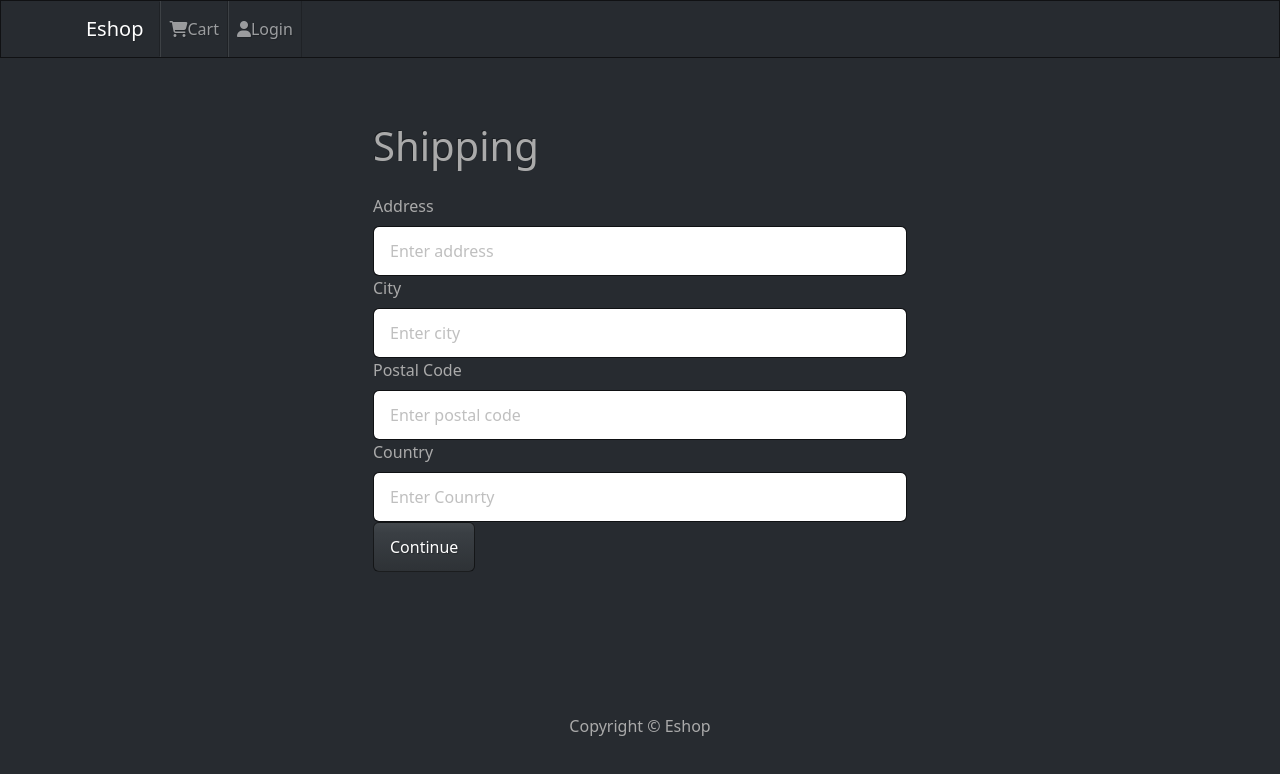
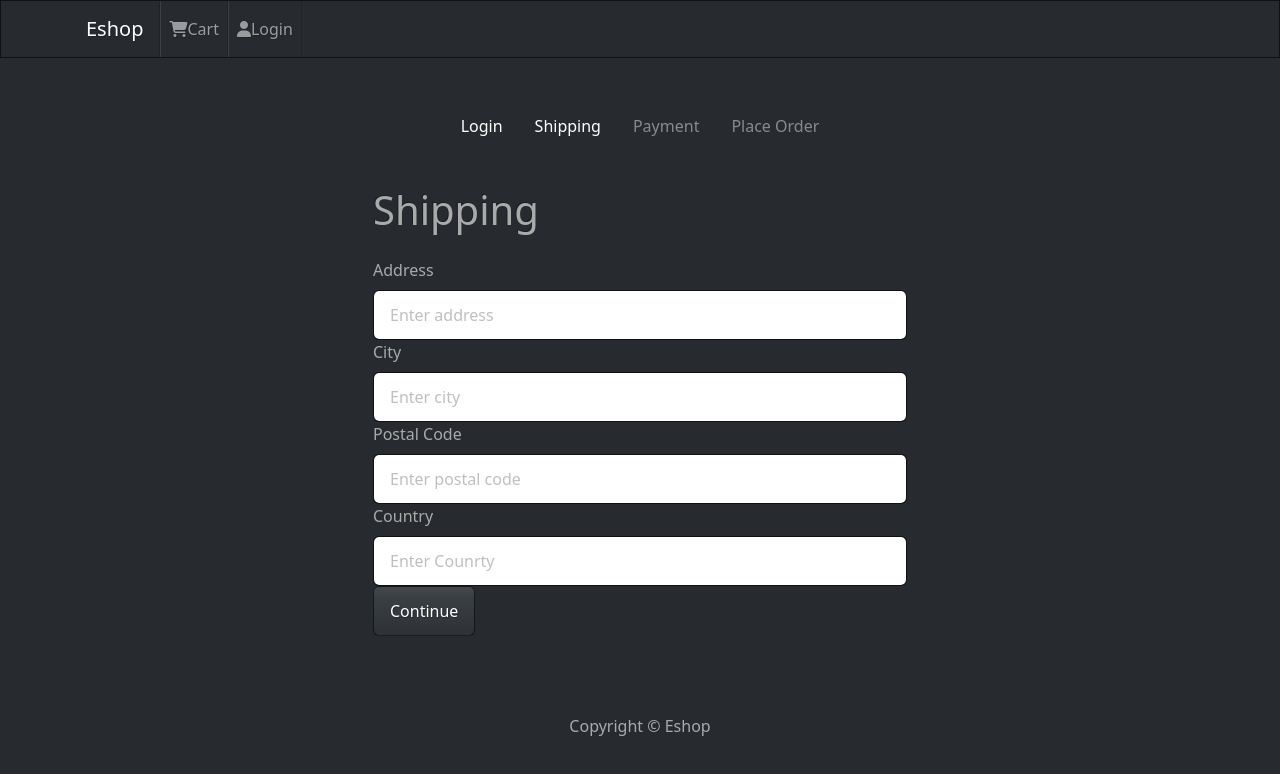
Before and after one commit to GautamParmarDp/EShop, a React (Create React App) app in the folder frontend/: page /shipping in a window 1280 px wide. Shown: the top 774 px of the page. Built offline with nearby package versions, Linux system fonts and the light colour scheme.

Commit message:
Checkout Steps Component added

```diff
--- a/frontend/src/Screens/ShippingScreen.js
+++ b/frontend/src/Screens/ShippingScreen.js
@@ -2,6 +2,7 @@
 import { Form, Button } from 'react-bootstrap'
 import { useDispatch, useSelector } from 'react-redux'
 import FormContainer from '../components/FormContainer'
+import CheckoutSteps from '../components/CheckoutSteps'
 import { useNavigate } from 'react-router-dom'
 import {saveShippingAddress} from '../actions/cartActions'
 
@@ -27,6 +28,7 @@
     }
     return (
         <FormContainer>
+            <CheckoutSteps step1 step2 />
             <h1>Shipping</h1>
             <Form onSubmit={submitHandler}>
 
--- /dev/null
+++ b/frontend/src/components/CheckoutSteps.js
@@ -0,0 +1,57 @@
+import React from 'react'
+import { Nav } from 'react-bootstrap'
+import { LinkContainer } from 'react-router-bootstrap'
+
+function CheckoutSteps({ step1, step2, step3, step4 }) {
+    return (
+        <Nav className='justify-content-center mb-4'>
+            <Nav.Item>
+                {
+                    step1 ? (
+                        <LinkContainer to='/login'>
+                            <Nav.Link>Login</Nav.Link>
+                        </LinkContainer>
+                    ) : (
+                        <Nav.Link disabled>Login</Nav.Link>
+                        )
+                }
+            </Nav.Item>
+            <Nav.Item>
+                {
+                    step2 ? (
+                        <LinkContainer to='/shipping'>
+                            <Nav.Link>Shipping</Nav.Link>
+                        </LinkContainer>
+                    ) : (
+                        <Nav.Link disabled>Shipping</Nav.Link>
+                        )
+                }
+            </Nav.Item>
+            <Nav.Item>
+                {
+                    step3 ? (
+                        <LinkContainer to='/payment'>
+                            <Nav.Link>Payment</Nav.Link>
+                        </LinkContainer>
+                    ) : (
+                        <Nav.Link disabled>Payment</Nav.Link>
+                        )
+                }
+            </Nav.Item>
+            <Nav.Item>
+                {
+                    step4 ? (
+                        <LinkContainer to='/placeorder'>
+                            <Nav.Link>Place Order</Nav.Link>
+                        </LinkContainer>
+                    ) : (
+                        <Nav.Link disabled>Place Order</Nav.Link>
+                        )
+                }
+            </Nav.Item>
+
+        </Nav>
+    )
+}
+
+export default CheckoutSteps
```
